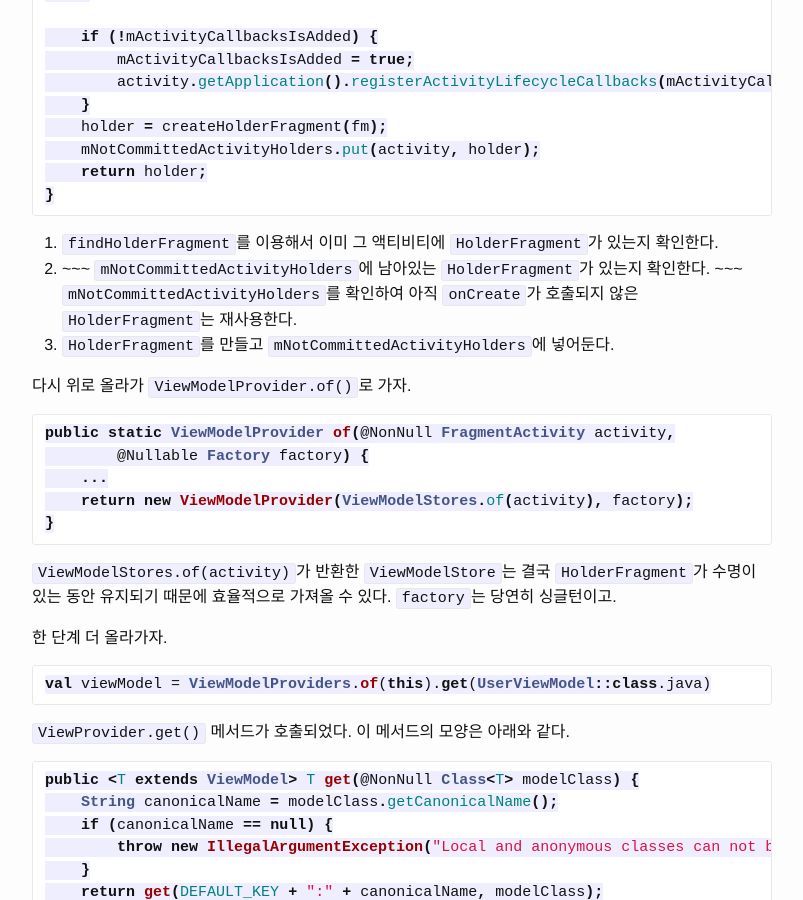
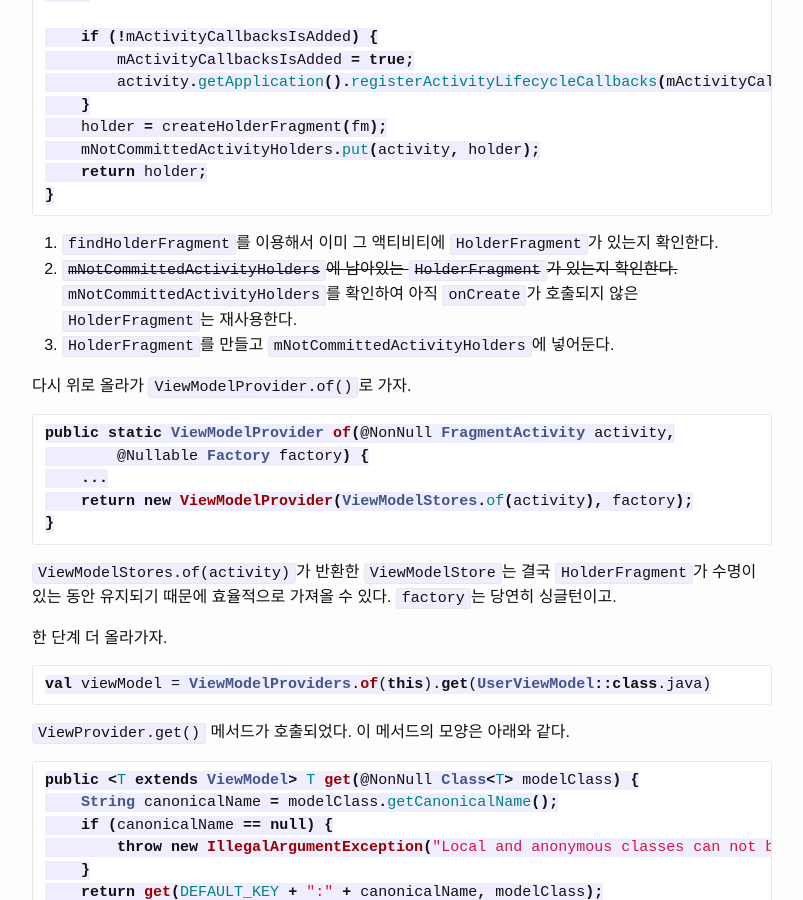
Before and after one commit to dalinaum/dalinaum.github.io, a Jekyll site: the page built from _posts/2018-07-20-viewmodel.markdown, in a window 1280 px wide and 900 px high, scrolled down 6326 px. Shown: the whole window, without its empty margins (238-1041 px from the left). Built offline with Jekyll 4.4.1, drawn with Linux system fonts in a browser that asks for light colours; some of the changed lines change nothing that is shown.

Commit message:
포매팅 수정.

````diff
--- a/_posts/2018-07-20-viewmodel.markdown
+++ b/_posts/2018-07-20-viewmodel.markdown
@@ -305,7 +305,7 @@ HolderFragment holderFragmentFor(FragmentActivity activity) {
 ```
 
 1. `findHolderFragment`를 이용해서 이미 그 액티비티에 `HolderFragment`가 있는지 확인한다.
-2. ~~~ `mNotCommittedActivityHolders`에 남아있는 `HolderFragment`가 있는지 확인한다. ~~~ `mNotCommittedActivityHolders`를 확인하여 아직 `onCreate`가 호출되지 않은 `HolderFragment`는 재사용한다.
+2. <del>`mNotCommittedActivityHolders`에 남아있는 `HolderFragment`가 있는지 확인한다.</del> `mNotCommittedActivityHolders`를 확인하여 아직 `onCreate`가 호출되지 않은 `HolderFragment`는 재사용한다.
 3. `HolderFragment`를 만들고 `mNotCommittedActivityHolders`에 넣어둔다.
 
 다시 위로 올라가 `ViewModelProvider.of()`로 가자.
````
